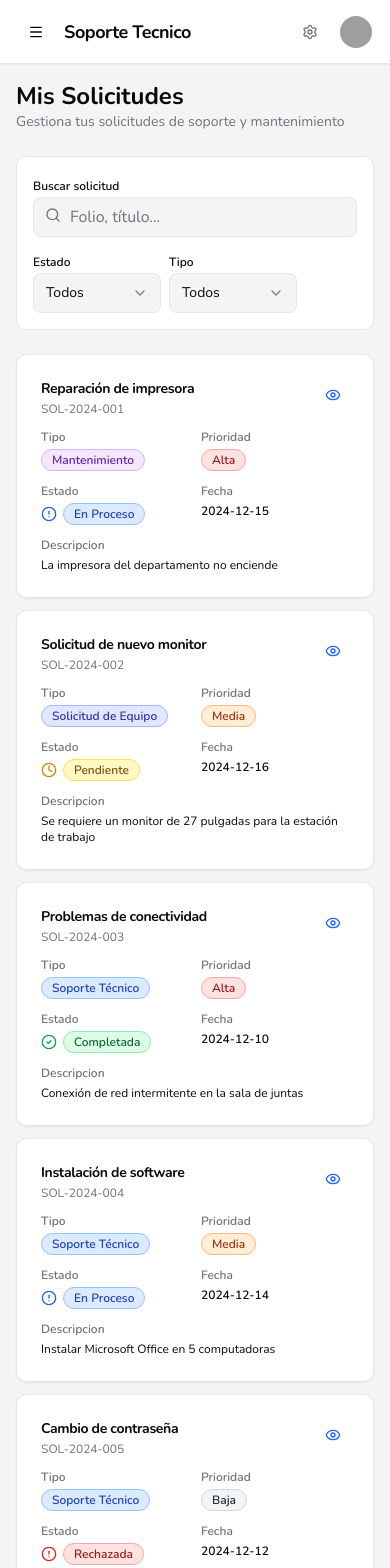
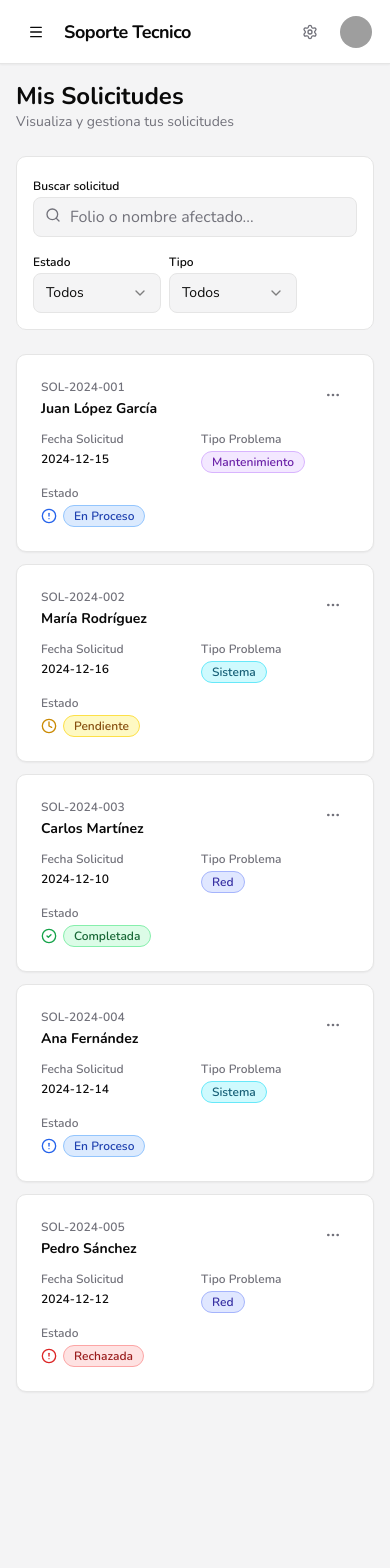
Before and after one commit to JazminMartinezC/v0-admin-dashboard-with-react, a Next.js app: page /mis-solicitudes in a window 390 px wide. Shown: the top 1568 px of the page. After the commit the page ends 1408 px from the top, so only its background shows below. Built offline with nearby package versions, Linux system fonts and the light colour scheme; grey boxes are pictures that could not be loaded.

Commit message:
feat: refine "Mis Solicitudes" interface with filtered table and responsive design
Update table to show only requested columns and add "View Details" dropdown; adjust styles for dashboard consistency; enhance responsive design.

```diff
--- a/components/mis-solicitudes-content.tsx
+++ b/components/mis-solicitudes-content.tsx
@@ -4,12 +4,12 @@ import { useState } from "react"
 import Link from "next/link"
 import {
   Search,
-  Filter,
   Eye,
   FileText,
   Clock,
   CheckCircle2,
   AlertCircle,
+  MoreHorizontal,
 } from "lucide-react"
 import { cn } from "@/lib/utils"
 import { Badge } from "@/components/ui/badge"
@@ -40,20 +40,22 @@ import { Card, CardContent, CardHeader, CardTitle } from "@/components/ui/card"
 
 // ── Types ──
 
-type Estatusolicitud = "Pendiente" | "En Proceso" | "Completada" | "Rechazada"
+type EstadoSolicitud = "Pendiente" | "En Proceso" | "Completada" | "Rechazada"
+type TipoProblema = "Red" | "Mantenimiento" | "Sistema"
 type TipoSolicitud = "Soporte Técnico" | "Mantenimiento" | "Solicitud de Equipo"
+type Estatusolicitud = EstadoSolicitud
 
 interface Solicitud {
   id: string
   folio: string
+  nombreAfectado: string
+  tipoProblema: TipoProblema
+  estado: EstadoSolicitud
+  fechaSolicitud: string
+  prioridad: string
+  tipoSolicitud: TipoSolicitud
   titulo: string
   descripcion: string
-  departamento: string
-  tipoSolicitud: TipoSolicitud
-  estado: Estatusolicitud
-  fechaSolicitud: string
-  fechaActualizacion: string
-  prioridad: "Baja" | "Media" | "Alta"
 }
 
 // ── Sample data ──
@@ -62,68 +64,68 @@ const misSolicitudes: Solicitud[] = [
   {
     id: "SOL-001",
     folio: "SOL-2024-001",
-    titulo: "Reparación de impresora",
-    descripcion: "La impresora del departamento no enciende",
-    departamento: "Recursos Humanos",
-    tipoSolicitud: "Mantenimiento",
+    nombreAfectado: "Juan López García",
+    tipoProblema: "Mantenimiento",
     estado: "En Proceso",
     fechaSolicitud: "2024-12-15",
-    fechaActualizacion: "2024-12-18",
-    prioridad: "Alta",
+    prioridad: "Media",
+    tipoSolicitud: "Mantenimiento",
+    titulo: "Mantenimiento de Equipo",
+    descripcion: "Se necesita mantenimiento preventivo en el servidor.",
   },
   {
     id: "SOL-002",
     folio: "SOL-2024-002",
-    titulo: "Solicitud de nuevo monitor",
-    descripcion: "Se requiere un monitor de 27 pulgadas para la estación de trabajo",
-    departamento: "Recursos Humanos",
-    tipoSolicitud: "Solicitud de Equipo",
+    nombreAfectado: "María Rodríguez",
+    tipoProblema: "Sistema",
     estado: "Pendiente",
     fechaSolicitud: "2024-12-16",
-    fechaActualizacion: "2024-12-16",
-    prioridad: "Media",
+    prioridad: "Alta",
+    tipoSolicitud: "Soporte Técnico",
+    titulo: "Error en Sistema",
+    descripcion: "El sistema está presentando errores recurrentes.",
   },
   {
     id: "SOL-003",
     folio: "SOL-2024-003",
-    titulo: "Problemas de conectividad",
-    descripcion: "Conexión de red intermitente en la sala de juntas",
-    departamento: "Recursos Humanos",
-    tipoSolicitud: "Soporte Técnico",
+    nombreAfectado: "Carlos Martínez",
+    tipoProblema: "Red",
     estado: "Completada",
     fechaSolicitud: "2024-12-10",
-    fechaActualizacion: "2024-12-13",
-    prioridad: "Alta",
+    prioridad: "Baja",
+    tipoSolicitud: "Solicitud de Equipo",
+    titulo: "Solicitud de Red",
+    descripcion: "Se necesita una nueva conexión de red.",
   },
   {
     id: "SOL-004",
     folio: "SOL-2024-004",
-    titulo: "Instalación de software",
-    descripcion: "Instalar Microsoft Office en 5 computadoras",
-    departamento: "Recursos Humanos",
-    tipoSolicitud: "Soporte Técnico",
+    nombreAfectado: "Ana Fernández",
+    tipoProblema: "Sistema",
     estado: "En Proceso",
     fechaSolicitud: "2024-12-14",
-    fechaActualizacion: "2024-12-17",
     prioridad: "Media",
+    tipoSolicitud: "Soporte Técnico",
+    titulo: "Soporte Técnico",
+    descripcion: "Se necesita soporte técnico urgente.",
   },
   {
     id: "SOL-005",
     folio: "SOL-2024-005",
-    titulo: "Cambio de contraseña",
-    descripcion: "Problemas al acceder al sistema",
-    departamento: "Recursos Humanos",
-    tipoSolicitud: "Soporte Técnico",
+    nombreAfectado: "Pedro Sánchez",
+    tipoProblema: "Red",
     estado: "Rechazada",
     fechaSolicitud: "2024-12-12",
-    fechaActualizacion: "2024-12-14",
-    prioridad: "Baja",
+    prioridad: "Alta",
+    tipoSolicitud: "Mantenimiento",
+    titulo: "Mantenimiento de Red",
+    descripcion: "La solicitud de mantenimiento de red fue rechazada.",
   },
 ]
 
 // ── Helper functions ──
 
-function getEstadoBadge(estado: Estatusolicitud) {
+function getEstadoBadge(estado: EstadoSolicitud) {
   const styles = {
     Pendiente: "bg-yellow-100 text-yellow-800 border-yellow-300",
     "En Proceso": "bg-blue-100 text-blue-800 border-blue-300",
@@ -133,7 +135,7 @@ function getEstadoBadge(estado: Estatusolicitud) {
   return styles[estado] || styles.Pendiente
 }
 
-function getEstadoIcon(estado: Estatusolicitud) {
+function getEstadoIcon(estado: EstadoSolicitud) {
   const iconClass = "h-4 w-4"
   switch (estado) {
     case "Pendiente":
@@ -149,22 +151,31 @@ function getEstadoIcon(estado: Estatusolicitud) {
   }
 }
 
-function getPrioridadBadge(prioridad: string) {
+function getTipoProblemaColor(tipo: TipoProblema) {
   const styles = {
-    Baja: "bg-gray-100 text-gray-800 border-gray-300",
-    Media: "bg-orange-100 text-orange-800 border-orange-300",
-    Alta: "bg-red-100 text-red-800 border-red-300",
+    Red: "bg-indigo-100 text-indigo-800 border-indigo-300",
+    Mantenimiento: "bg-purple-100 text-purple-800 border-purple-300",
+    Sistema: "bg-cyan-100 text-cyan-800 border-cyan-300",
   }
-  return styles[prioridad as keyof typeof styles] || styles.Baja
+  return styles[tipo] || styles.Sistema
 }
 
 function getTipoSolicitudBadge(tipo: TipoSolicitud) {
   const styles = {
-    "Soporte Técnico": "bg-blue-100 text-blue-800 border-blue-300",
-    Mantenimiento: "bg-purple-100 text-purple-800 border-purple-300",
-    "Solicitud de Equipo": "bg-indigo-100 text-indigo-800 border-indigo-300",
+    "Soporte Técnico": "bg-teal-100 text-teal-800 border-teal-300",
+    Mantenimiento: "bg-orange-100 text-orange-800 border-orange-300",
+    "Solicitud de Equipo": "bg-pink-100 text-pink-800 border-pink-300",
   }
   return styles[tipo] || styles["Soporte Técnico"]
+}
+
+function getPrioridadBadge(prioridad: string) {
+  const styles = {
+    Alta: "bg-red-100 text-red-800 border-red-300",
+    Media: "bg-yellow-100 text-yellow-800 border-yellow-300",
+    Baja: "bg-green-100 text-green-800 border-green-300",
+  }
+  return styles[prioridad] || styles.Media
 }
 
 // ── Main component ──
@@ -177,11 +188,11 @@ export function MisSolicitudesContent() {
   const filteredSolicitudes = misSolicitudes.filter((solicitud) => {
     const matchSearch =
       solicitud.folio.toLowerCase().includes(searchTerm.toLowerCase()) ||
-      solicitud.titulo.toLowerCase().includes(searchTerm.toLowerCase())
+      solicitud.nombreAfectado.toLowerCase().includes(searchTerm.toLowerCase())
     const matchEstado =
       filterEstado === "Todos" || solicitud.estado === filterEstado
     const matchTipo =
-      filterTipo === "Todos" || solicitud.tipoSolicitud === filterTipo
+      filterTipo === "Todos" || solicitud.tipoProblema === filterTipo
 
     return matchSearch && matchEstado && matchTipo
   })
@@ -189,11 +200,11 @@ export function MisSolicitudesContent() {
   return (
     <div className="space-y-6">
       {/* Header */}
-      <div className="flex flex-col gap-4 sm:flex-row sm:items-center sm:justify-between">
+      <div className="flex flex-col gap-3 sm:flex-row sm:items-center sm:justify-between">
         <div>
           <h1 className="text-2xl font-bold text-foreground">Mis Solicitudes</h1>
           <p className="text-sm text-muted-foreground">
-            Gestiona tus solicitudes de soporte y mantenimiento
+            Visualiza y gestiona tus solicitudes
           </p>
         </div>
       </div>
@@ -207,7 +218,7 @@ export function MisSolicitudesContent() {
           <div className="relative">
             <Search className="absolute left-3 top-2.5 h-4 w-4 text-muted-foreground" />
             <Input
-              placeholder="Folio, título..."
+              placeholder="Folio o nombre afectado..."
               value={searchTerm}
               onChange={(e) => setSearchTerm(e.target.value)}
               className="pl-9"
@@ -244,11 +255,9 @@ export function MisSolicitudesContent() {
               </SelectTrigger>
               <SelectContent>
                 <SelectItem value="Todos">Todos</SelectItem>
-                <SelectItem value="Soporte Técnico">Soporte Técnico</SelectItem>
+                <SelectItem value="Red">Red</SelectItem>
                 <SelectItem value="Mantenimiento">Mantenimiento</SelectItem>
-                <SelectItem value="Solicitud de Equipo">
-                  Solicitud de Equipo
-                </SelectItem>
+                <SelectItem value="Sistema">Sistema</SelectItem>
               </SelectContent>
             </Select>
           </div>
@@ -260,13 +269,12 @@ export function MisSolicitudesContent() {
         <Table>
           <TableHeader className="bg-muted/50">
             <TableRow>
-              <TableHead className="w-24">Folio</TableHead>
-              <TableHead>Titulo</TableHead>
-              <TableHead className="w-32">Tipo</TableHead>
-              <TableHead className="w-24">Estado</TableHead>
-              <TableHead className="w-20">Prioridad</TableHead>
+              <TableHead className="w-28">Folio</TableHead>
               <TableHead className="w-32">Fecha Solicitud</TableHead>
-              <TableHead className="w-16 text-center">Accion</TableHead>
+              <TableHead>Nombre del Afectado</TableHead>
+              <TableHead className="w-32">Tipo Problema</TableHead>
+              <TableHead className="w-28">Estado</TableHead>
+              <TableHead className="w-16 text-center">Acción</TableHead>
             </TableRow>
           </TableHeader>
           <TableBody>
@@ -279,15 +287,15 @@ export function MisSolicitudesContent() {
                   <TableCell className="font-mono text-sm font-semibold text-primary">
                     {solicitud.folio}
                   </TableCell>
+                  <TableCell className="text-sm text-muted-foreground">
+                    {solicitud.fechaSolicitud}
+                  </TableCell>
                   <TableCell className="font-medium text-foreground">
-                    <div className="flex items-center gap-2">
-                      <FileText className="h-4 w-4 text-muted-foreground shrink-0" />
-                      <span className="truncate">{solicitud.titulo}</span>
-                    </div>
+                    {solicitud.nombreAfectado}
                   </TableCell>
                   <TableCell>
-                    <Badge className={cn("text-xs", getTipoSolicitudBadge(solicitud.tipoSolicitud))}>
-                      {solicitud.tipoSolicitud}
+                    <Badge className={cn("text-xs", getTipoProblemaColor(solicitud.tipoProblema))}>
+                      {solicitud.tipoProblema}
                     </Badge>
                   </TableCell>
                   <TableCell>
@@ -298,29 +306,14 @@ export function MisSolicitudesContent() {
                       </Badge>
                     </div>
                   </TableCell>
-                  <TableCell>
-                    <Badge className={cn("text-xs", getPrioridadBadge(solicitud.prioridad))}>
-                      {solicitud.prioridad}
-                    </Badge>
-                  </TableCell>
-                  <TableCell className="text-sm text-muted-foreground">
-                    {solicitud.fechaSolicitud}
-                  </TableCell>
                   <TableCell className="text-center">
-                    <Button
-                      variant="ghost"
-                      size="icon"
-                      className="h-8 w-8 text-blue-600 hover:text-blue-700 hover:bg-blue-50"
-                      title="Ver solicitud"
-                    >
-                      <Eye className="h-4 w-4" />
-                    </Button>
+                    <ActionsDropdown />
                   </TableCell>
                 </TableRow>
               ))
             ) : (
               <TableRow>
-                <TableCell colSpan={7} className="py-8 text-center">
+                <TableCell colSpan={6} className="py-8 text-center">
                   <div className="flex flex-col items-center gap-2">
                     <FileText className="h-8 w-8 text-muted-foreground/40" />
                     <p className="text-sm text-muted-foreground">
@@ -342,21 +335,14 @@ export function MisSolicitudesContent() {
               <CardHeader className="pb-3">
                 <div className="flex items-start justify-between gap-2">
                   <div className="min-w-0 flex-1">
-                    <CardTitle className="text-sm font-bold text-foreground line-clamp-2">
-                      {solicitud.titulo}
-                    </CardTitle>
-                    <p className="text-xs text-muted-foreground mt-0.5">
+                    <p className="text-xs text-muted-foreground font-semibold">
                       {solicitud.folio}
                     </p>
+                    <p className="text-sm font-bold text-foreground mt-1">
+                      {solicitud.nombreAfectado}
+                    </p>
                   </div>
-                  <Button
-                    variant="ghost"
-                    size="icon"
-                    className="h-8 w-8 shrink-0 text-blue-600 hover:text-blue-700 hover:bg-blue-50"
-                    title="Ver solicitud"
-                  >
-                    <Eye className="h-4 w-4" />
-                  </Button>
+                  <ActionsDropdown />
                 </div>
               </CardHeader>
 
@@ -364,23 +350,22 @@ export function MisSolicitudesContent() {
                 <div className="grid grid-cols-2 gap-3">
                   <div>
                     <p className="text-xs text-muted-foreground font-semibold">
-                      Tipo
+                      Fecha Solicitud
                     </p>
-                    <Badge className={cn("mt-1 text-xs", getTipoSolicitudBadge(solicitud.tipoSolicitud))}>
-                      {solicitud.tipoSolicitud}
-                    </Badge>
+                    <p className="text-xs text-foreground font-semibold mt-1">
+                      {solicitud.fechaSolicitud}
+                    </p>
                   </div>
                   <div>
                     <p className="text-xs text-muted-foreground font-semibold">
-                      Prioridad
+                      Tipo Problema
                     </p>
-                    <Badge className={cn("mt-1 text-xs", getPrioridadBadge(solicitud.prioridad))}>
-                      {solicitud.prioridad}
+                    <Badge className={cn("mt-1 text-xs", getTipoProblemaColor(solicitud.tipoProblema))}>
+                      {solicitud.tipoProblema}
                     </Badge>
                   </div>
                 </div>
 
-                <div className="grid grid-cols-2 gap-3">
                 <div>
                   <p className="text-xs text-muted-foreground font-semibold">
                     Estado
@@ -391,24 +376,6 @@ export function MisSolicitudesContent() {
                       {solicitud.estado}
                     </Badge>
                   </div>
-                  </div>
-                  <div>
-                    <p className="text-xs text-muted-foreground font-semibold">
-                      Fecha
-                    </p>
-                    <p className="text-xs text-foreground font-semibold mt-1">
-                      {solicitud.fechaSolicitud}
-                    </p>
-                  </div>
-                </div>
-
-                <div>
-                  <p className="text-xs text-muted-foreground font-semibold">
-                    Descripcion
-                  </p>
-                  <p className="text-xs text-foreground mt-1 line-clamp-2">
-                    {solicitud.descripcion}
-                  </p>
                 </div>
               </CardContent>
             </Card>
@@ -427,3 +394,28 @@ export function MisSolicitudesContent() {
     </div>
   )
 }
+
+// ── Actions Dropdown ──
+
+function ActionsDropdown() {
+  return (
+    <DropdownMenu>
+      <DropdownMenuTrigger asChild>
+        <Button
+          variant="ghost"
+          size="icon"
+          className="h-8 w-8 text-muted-foreground hover:text-foreground"
+          aria-label="Acciones"
+        >
+          <MoreHorizontal className="h-4 w-4" />
+        </Button>
+      </DropdownMenuTrigger>
+      <DropdownMenuContent align="end">
+        <DropdownMenuItem className="gap-2">
+          <Eye className="h-4 w-4" />
+          Ver Detalles
+        </DropdownMenuItem>
+      </DropdownMenuContent>
+    </DropdownMenu>
+  )
+}
```
Lines whose indentation alone changed are shown as unchanged.
